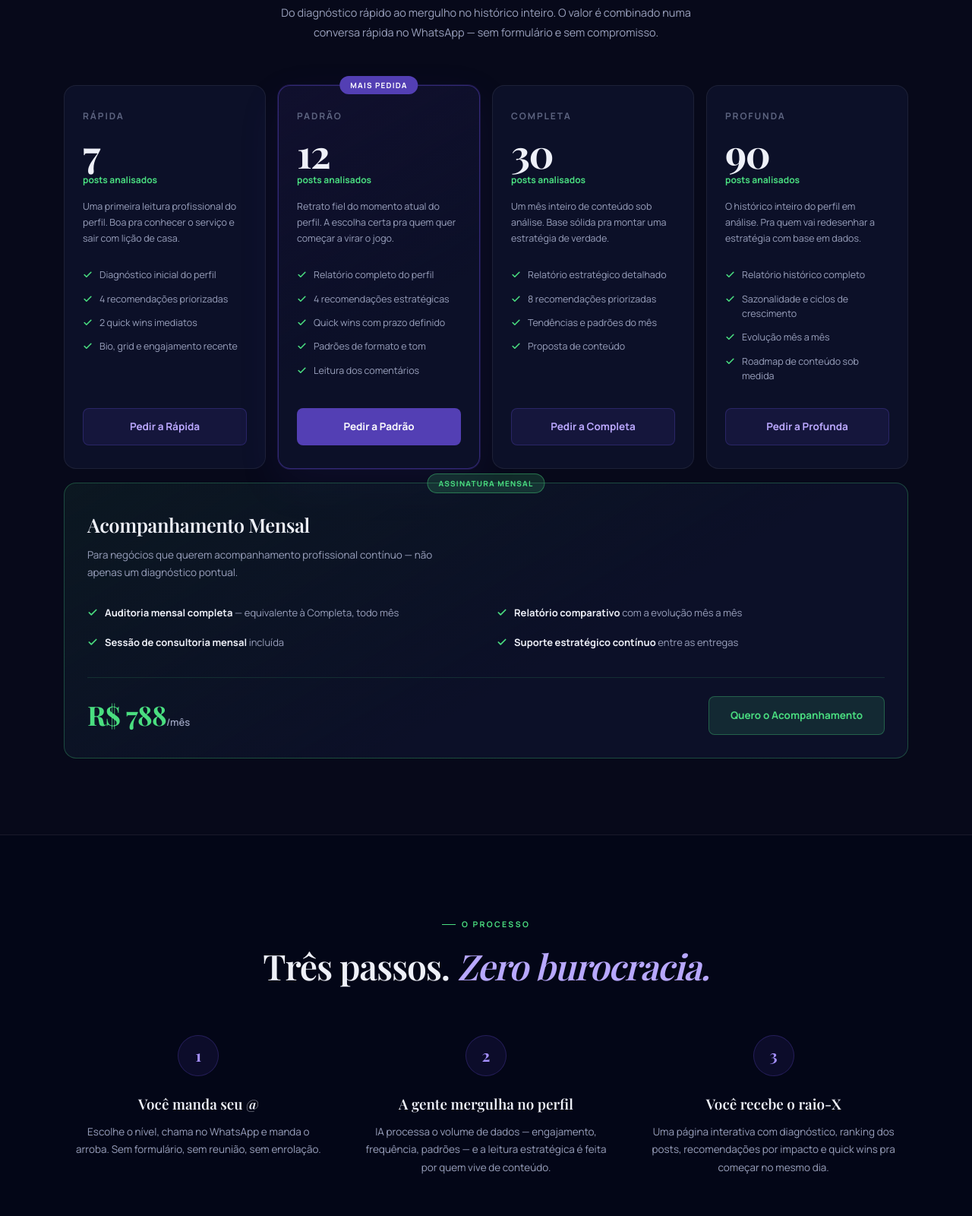
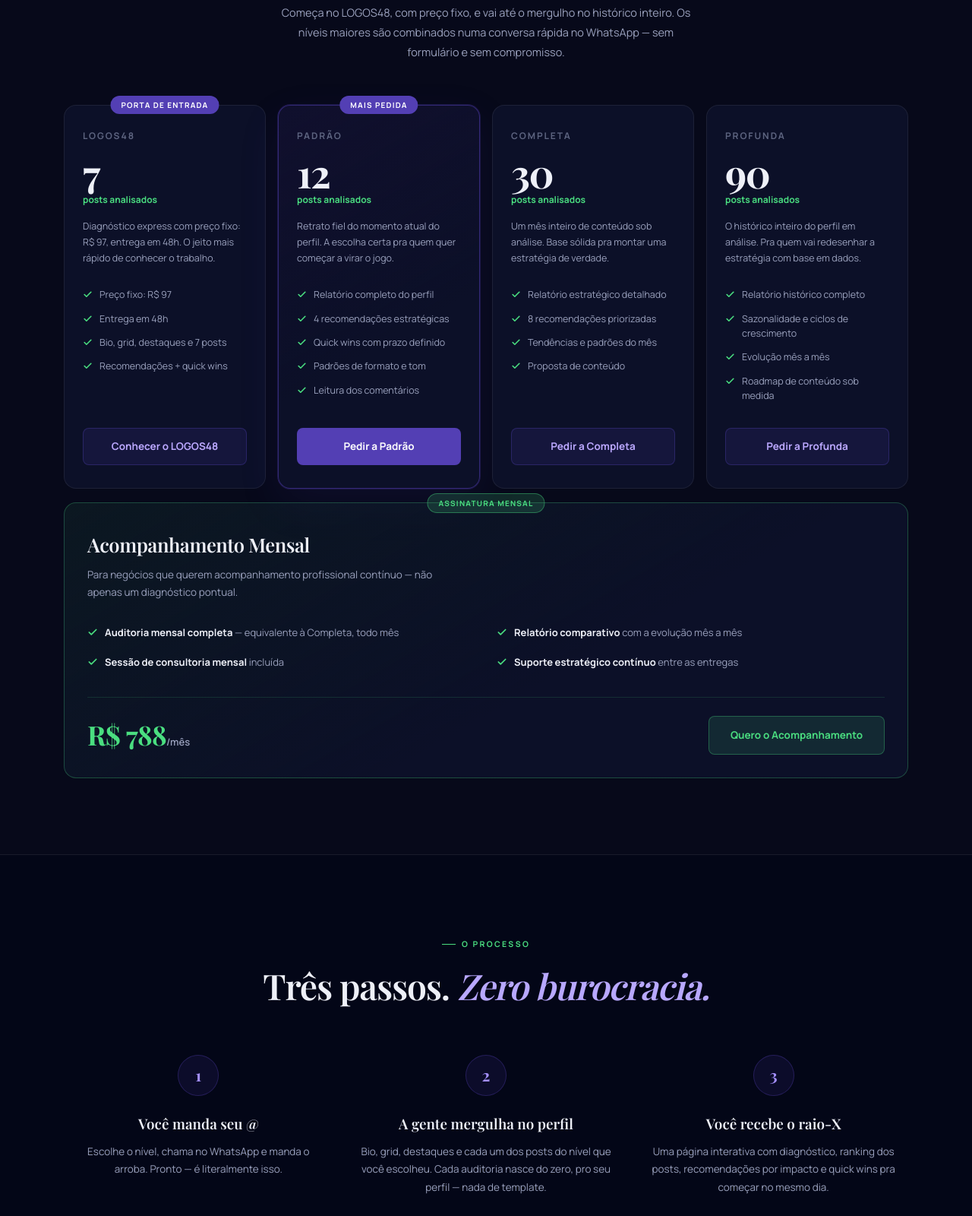
Before and after one commit to raphammbb/auditoria-instagram, a plain HTML site: page index.html in a window 1280 px wide. Shown: the part 3680-5280 px from the top of the page at 76% size. Drawn offline with nearby package versions, Linux system fonts and the light colour scheme; a web font is replaced by a local one.

Commit message:
feat: card de entrada vira LOGOS48, blinda processo de análise e alinha copy com a escada de produtos
Co-Authored-By: Claude Fable 5 <noreply@anthropic.com>

```diff
--- a/index.html
+++ b/index.html
@@ -1212,22 +1212,23 @@
         <h2 class="section-title">Quanto mais fundo,<br>mais <em>padrões aparecem</em></h2>
       </div>
       <p class="plans-intro reveal d1">
-        Do diagnóstico rápido ao mergulho no histórico inteiro. O valor é combinado numa conversa rápida no WhatsApp — sem formulário e sem compromisso.
+        Começa no LOGOS48, com preço fixo, e vai até o mergulho no histórico inteiro. Os níveis maiores são combinados numa conversa rápida no WhatsApp — sem formulário e sem compromisso.
       </p>
       <div class="plans-grid">
 
         <div class="plan-card reveal d1">
-          <div class="plan-name">Rápida</div>
+          <div class="plan-badge">Porta de entrada</div>
+          <div class="plan-name">LOGOS48</div>
           <div class="plan-posts">7</div>
           <div class="plan-posts-l">posts analisados</div>
-          <p class="plan-for">Uma primeira leitura profissional do perfil. Boa pra conhecer o serviço e sair com lição de casa.</p>
+          <p class="plan-for">Diagnóstico express com preço fixo: R$ 97, entrega em 48h. O jeito mais rápido de conhecer o trabalho.</p>
           <ul class="plan-list">
-            <li><svg aria-hidden="true"><use href="#ico-check"/></svg>Diagnóstico inicial do perfil</li>
-            <li><svg aria-hidden="true"><use href="#ico-check"/></svg>4 recomendações priorizadas</li>
-            <li><svg aria-hidden="true"><use href="#ico-check"/></svg>2 quick wins imediatos</li>
-            <li><svg aria-hidden="true"><use href="#ico-check"/></svg>Bio, grid e engajamento recente</li>
+            <li><svg aria-hidden="true"><use href="#ico-check"/></svg>Preço fixo: R$ 97</li>
+            <li><svg aria-hidden="true"><use href="#ico-check"/></svg>Entrega em 48h</li>
+            <li><svg aria-hidden="true"><use href="#ico-check"/></svg>Bio, grid, destaques e 7 posts</li>
+            <li><svg aria-hidden="true"><use href="#ico-check"/></svg>Recomendações + quick wins</li>
           </ul>
-          <a href="https://wa.me/5511971007121?text=Oi!%20Quero%20a%20Auditoria%20R%C3%A1pida%20do%20meu%20Instagram%20(7%20posts).%20Meu%20perfil%20%C3%A9%20%40" class="plan-btn" target="_blank" rel="noopener">Pedir a Rápida</a>
+          <a href="https://raphammbb.github.io/logos48/" class="plan-btn" target="_blank" rel="noopener">Conhecer o LOGOS48</a>
         </div>
 
         <div class="plan-card is-featured reveal d2">
@@ -1312,12 +1313,12 @@
         <div class="how-step reveal d1">
           <div class="how-num">1</div>
           <h3>Você manda seu @</h3>
-          <p>Escolhe o nível, chama no WhatsApp e manda o arroba. Sem formulário, sem reunião, sem enrolação.</p>
+          <p>Escolhe o nível, chama no WhatsApp e manda o arroba. Pronto — é literalmente isso.</p>
         </div>
         <div class="how-step reveal d2">
           <div class="how-num">2</div>
           <h3>A gente mergulha no perfil</h3>
-          <p>IA processa o volume de dados — engajamento, frequência, padrões — e a leitura estratégica é feita por quem vive de conteúdo.</p>
+          <p>Bio, grid, destaques e cada um dos posts do nível que você escolheu. Cada auditoria nasce do zero, pro seu perfil — nada de template.</p>
         </div>
         <div class="how-step reveal d3">
           <div class="how-num">3</div>
@@ -1339,17 +1340,17 @@
         <div class="aud-card reveal d1">
           <div class="aud-ico"><svg viewBox="0 0 24 24" fill="none" stroke="currentColor" stroke-width="2" stroke-linecap="round" stroke-linejoin="round" aria-hidden="true"><path d="M3 9l9-7 9 7v11a2 2 0 01-2 2H5a2 2 0 01-2-2V9z"/><path d="M9 22V12h6v10"/></svg></div>
           <h3>Donos de negócio</h3>
-          <p>Você posta com frequência, as curtidas chegam, mas o telefone não toca. A auditoria encontra o que está quebrado entre o conteúdo e o cliente.</p>
+          <p>Conteúdo saindo toda semana, caixa parado. Em algum ponto entre o post e a venda, o cliente se perde — a auditoria mostra onde.</p>
         </div>
         <div class="aud-card reveal d2">
           <div class="aud-ico"><svg viewBox="0 0 24 24" fill="none" stroke="currentColor" stroke-width="2" stroke-linecap="round" stroke-linejoin="round" aria-hidden="true"><path d="M23 7l-7 5 7 5V7z"/><rect x="1" y="5" width="15" height="14" rx="2"/></svg></div>
           <h3>Criadores de conteúdo</h3>
-          <p>Alguns posts decolam, outros somem — e parece aleatório. Não é. A auditoria encontra o padrão por trás dos seus acertos pra você repetir de propósito.</p>
+          <p>Seus melhores posts não são acaso — têm um padrão. A auditoria encontra esse padrão pra você acertar de propósito, não de vez em quando.</p>
         </div>
         <div class="aud-card reveal d3">
           <div class="aud-ico"><svg viewBox="0 0 24 24" fill="none" stroke="currentColor" stroke-width="2" stroke-linecap="round" stroke-linejoin="round" aria-hidden="true"><path d="M4.5 16.5c-1.5 1.26-2 5-2 5s3.74-.5 5-2c.71-.84.7-2.13-.09-2.91a2.18 2.18 0 00-2.91-.09z"/><path d="M12 15l-3-3a22 22 0 012-3.95A12.88 12.88 0 0122 2c0 2.72-.78 7.5-6 11a22.35 22.35 0 01-4 2z"/><path d="M9 12H4s.55-3.03 2-4c1.62-1.08 5 0 5 0"/><path d="M12 15v5s3.03-.55 4-2c1.08-1.62 0-5 0-5"/></svg></div>
           <h3>Quem está começando</h3>
-          <p>Antes de investir meses de conteúdo, vale saber se a base está certa. Corrigir a rota no início custa muito menos do que refazer tudo depois.</p>
+          <p>Meses de conteúdo em cima de uma base errada saem caro. Conferir a rota agora custa uma fração de refazer tudo depois.</p>
         </div>
       </div>
     </div>
@@ -1365,11 +1366,11 @@
       <div class="faq-list">
         <div class="faq-item reveal d1">
           <button class="faq-q" onclick="toggleFaq(this)" aria-expanded="false">
-            A análise é feita por IA ou por gente de verdade?
+            Preciso dar acesso à minha conta?
             <div class="faq-toggle"><svg viewBox="0 0 24 24" fill="none" stroke="currentColor" stroke-width="3" stroke-linecap="round" aria-hidden="true"><path d="M12 5v14M5 12h14"/></svg></div>
           </button>
           <div class="faq-a"><div class="faq-inner">
-            As duas coisas. A IA processa o volume de dados — engajamento, frequência, padrões — com uma precisão que análise manual não alcança. Mas a interpretação e as recomendações passam por curadoria de quem entende estratégia de conteúdo. Você não recebe um relatório automático: recebe uma análise pensada.
+            Não. A auditoria é feita a partir do que é público no seu perfil. Você não compartilha senha, não instala nada e não dá acesso a nada — só manda o @.
           </div></div>
         </div>
         <div class="faq-item reveal d2">
@@ -1387,7 +1388,7 @@
             <div class="faq-toggle"><svg viewBox="0 0 24 24" fill="none" stroke="currentColor" stroke-width="3" stroke-linecap="round" aria-hidden="true"><path d="M12 5v14M5 12h14"/></svg></div>
           </button>
           <div class="faq-a"><div class="faq-inner">
-            Depende do nível e do perfil — quanto mais conteúdo pra analisar, mais profunda a entrega. O valor exato é combinado numa conversa rápida no WhatsApp, antes de qualquer pagamento e sem compromisso nenhum.
+            O LOGOS48 custa R$ 97, fixo. Os níveis maiores dependem do volume de conteúdo — o valor exato é combinado numa conversa rápida no WhatsApp, antes de qualquer pagamento e sem compromisso nenhum.
           </div></div>
         </div>
         <div class="faq-item reveal d4">
```
